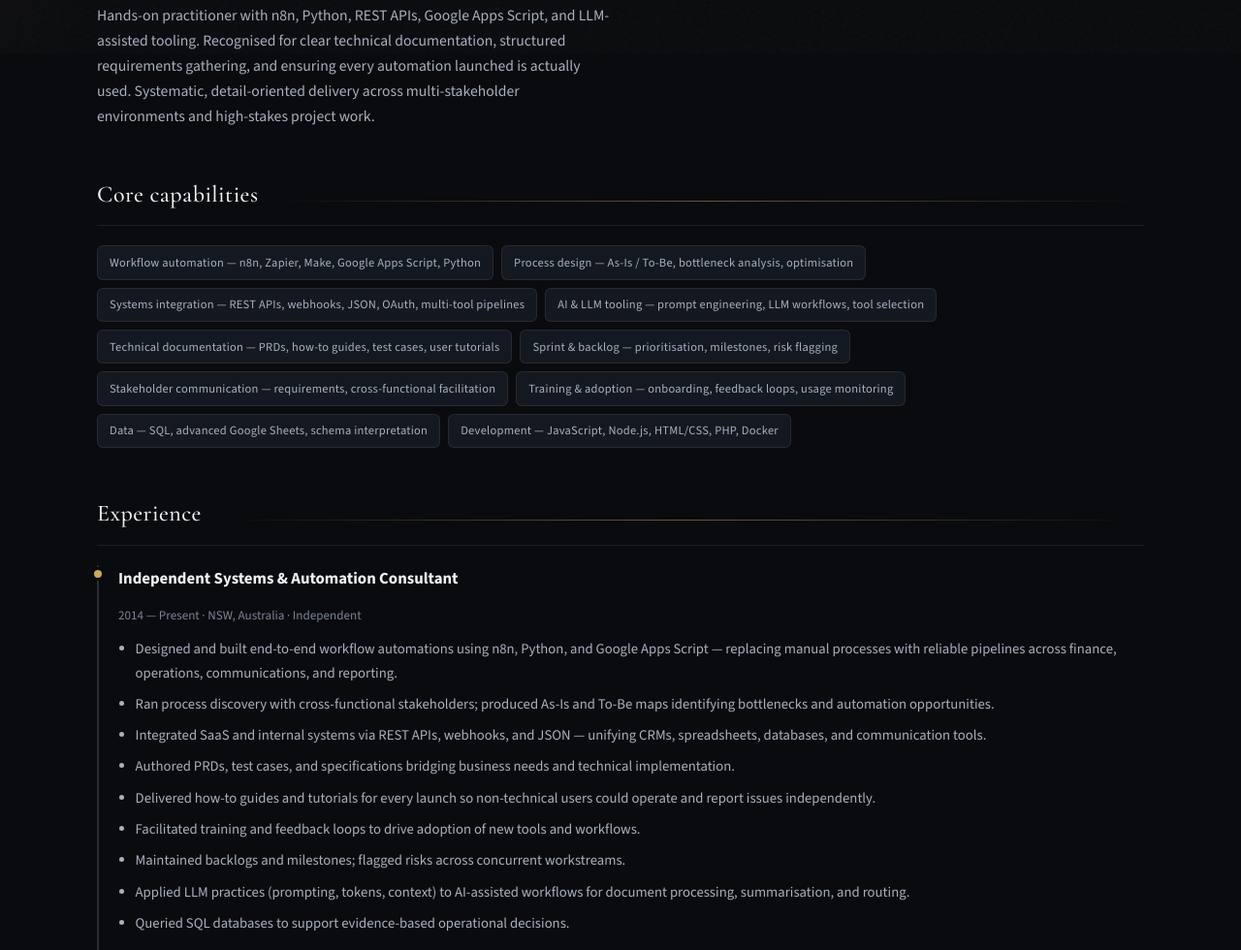
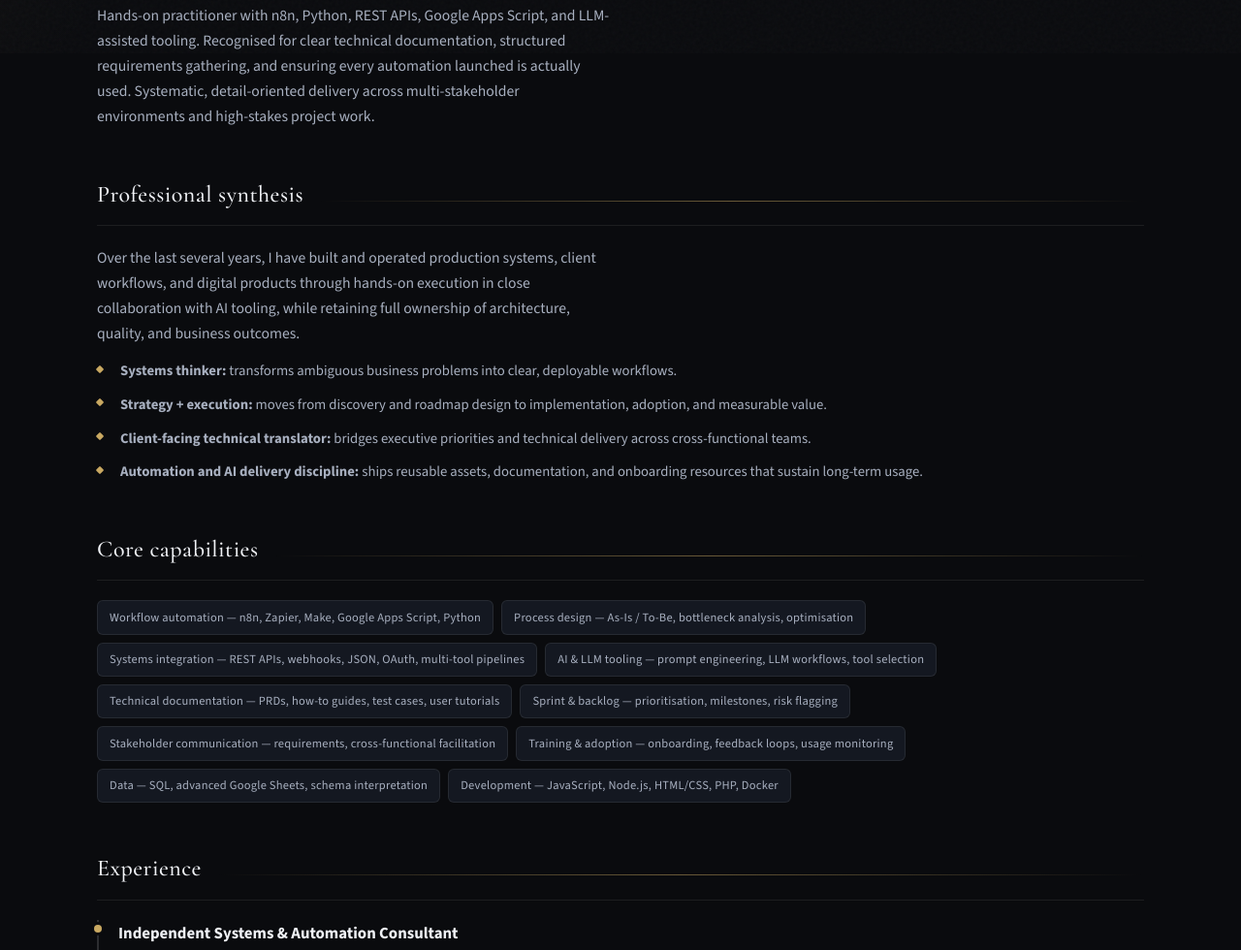
Before and after one commit to Bumblebeezzz/Portefolio, a plain HTML site: page index.html in a window 1280 px wide. Shown: the part 745-1725 px from the top of the page at 97% size. Drawn offline with nearby package versions, Linux system fonts and the light colour scheme.

Commit message:
Enhance portfolio with a professional synthesis section.
Add an elegant summary block that highlights systems thinking, strategy-to-execution delivery, client-facing translation, and AI automation discipline.

Made-with: Cursor

```diff
--- a/index.html
+++ b/index.html
@@ -66,6 +66,24 @@
           Hands-on practitioner with n8n, Python, REST APIs, Google Apps Script, and LLM-assisted tooling. Recognised for clear technical documentation, structured requirements gathering, and ensuring every automation launched is actually used. Systematic, detail-oriented delivery across multi-stakeholder environments and high-stakes project work.
         </p>
       </div>
+    </section>
+
+    <section class="section" aria-labelledby="synthesis-heading">
+      <div class="section-head">
+        <h2 id="synthesis-heading">Professional synthesis</h2>
+        <div class="section-line" aria-hidden="true"></div>
+      </div>
+      <div class="prose">
+        <p>
+          Over the last several years, I have built and operated production systems, client workflows, and digital products through hands-on execution in close collaboration with AI tooling, while retaining full ownership of architecture, quality, and business outcomes.
+        </p>
+      </div>
+      <ul class="check-list" style="margin-top: 0.85rem;">
+        <li><strong>Systems thinker:</strong> transforms ambiguous business problems into clear, deployable workflows.</li>
+        <li><strong>Strategy + execution:</strong> moves from discovery and roadmap design to implementation, adoption, and measurable value.</li>
+        <li><strong>Client-facing technical translator:</strong> bridges executive priorities and technical delivery across cross-functional teams.</li>
+        <li><strong>Automation and AI delivery discipline:</strong> ships reusable assets, documentation, and onboarding resources that sustain long-term usage.</li>
+      </ul>
     </section>
 
     <section class="section" aria-labelledby="caps-heading">
```
